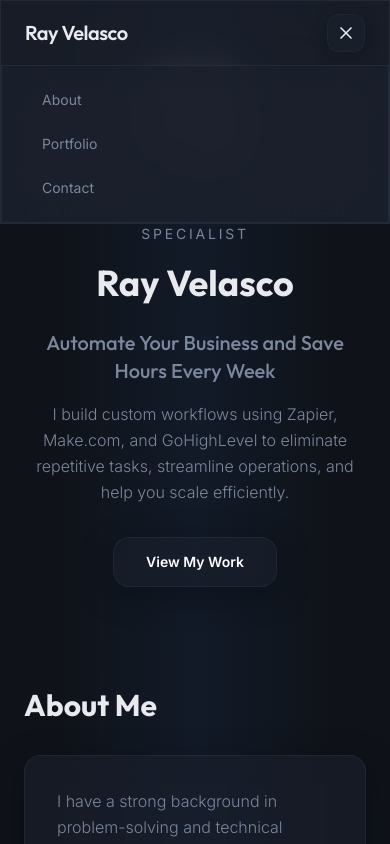
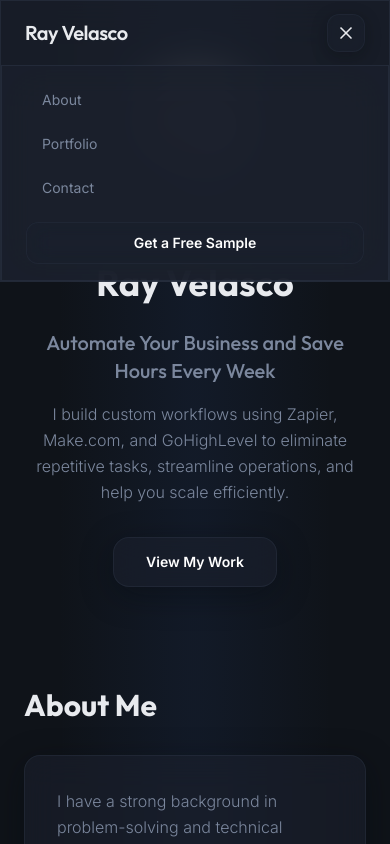
Before and after one commit to mvela0016-gif/rmvelasco-automations, a React (Vite) app: page / in a window 390 px wide. Both pictures are taken after a click on the button 346 px from the left and 33 px from the top of the page. Shown: the top 844 px of the page. Built offline with nearby package versions, Linux system fonts and the light colour scheme; the HTML template or start-up script is replaced by a standard one.

Commit message:
Added free sample email CTA
Co-authored-by: mvela0016-gif <250822637+mvela0016-gif@users.noreply.github.com>

```diff
--- a/src/components/Navbar.tsx
+++ b/src/components/Navbar.tsx
@@ -49,6 +49,12 @@ const Navbar = () => {
               {item}
             </button>
           ))}
+          <a
+            href="mailto:mvela0016@gmail.com?subject=Automation%20Request&body=Hi%20Ray%2C%0A%0AI%27d%20like%20a%20sample%20automation%20workflow%20for%3A%0A%0A"
+            className="mt-2 px-4 py-2.5 rounded-xl text-sm font-semibold bg-accent text-accent-foreground glass-sm text-center"
+          >
+            Get a Free Sample
+          </a>
         </div>
       )}
     </nav>
```
